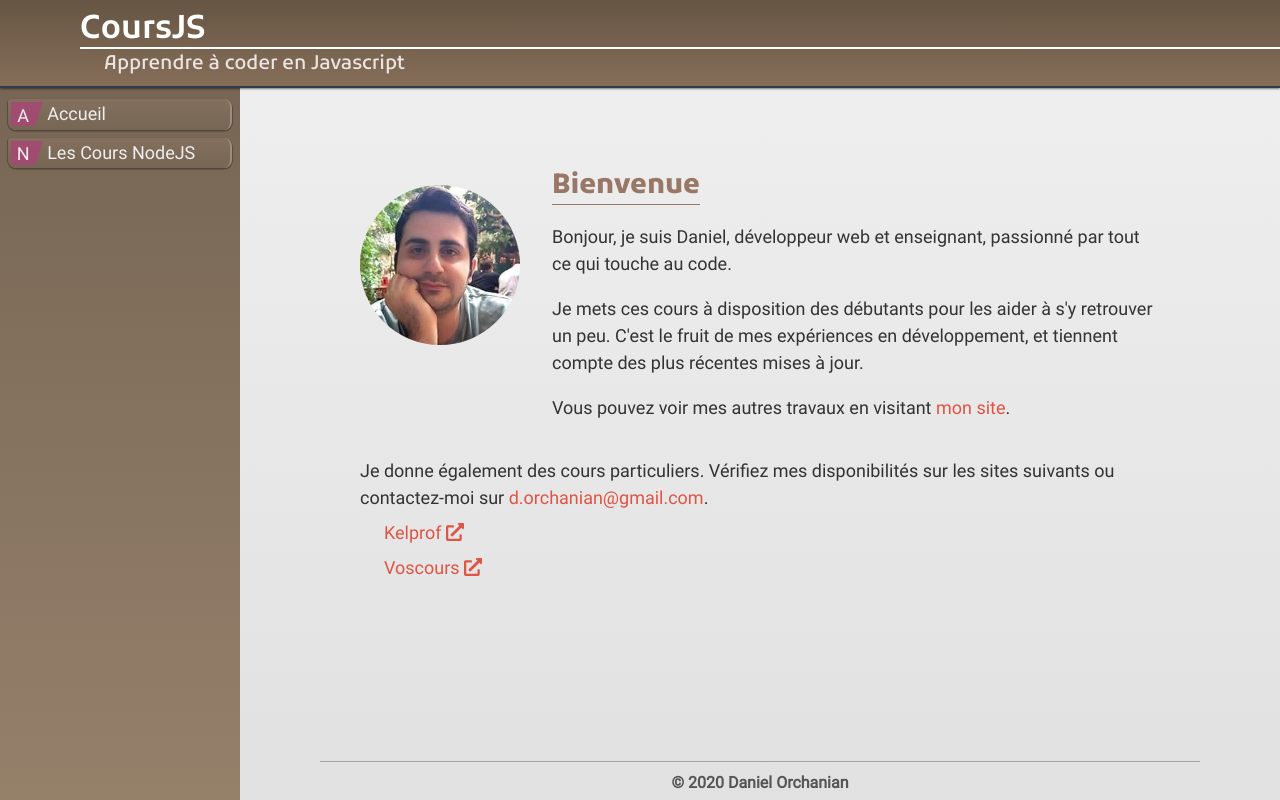
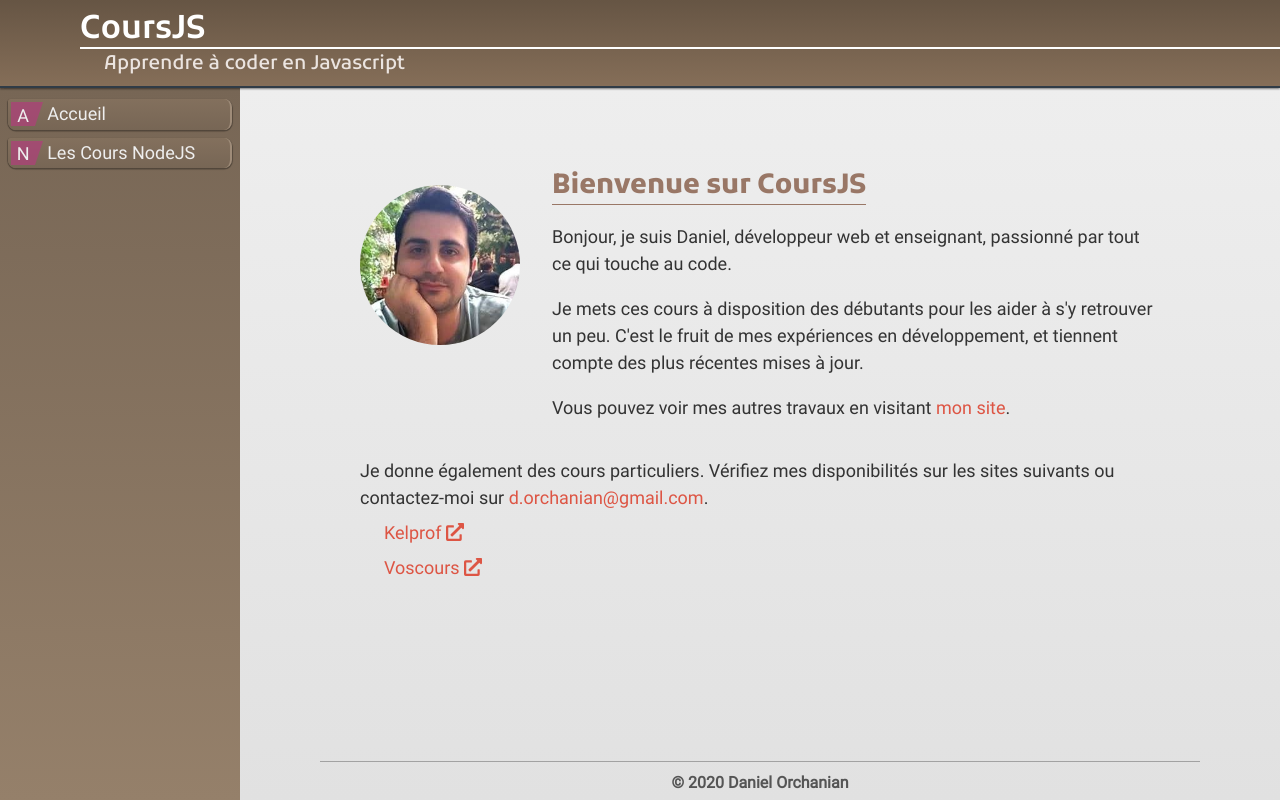
Before and after one commit to do-sieg/portfolio-2020, a Next.js app: page /lessons in a window 1280 px wide. Built offline with nearby package versions, Linux system fonts and the light colour scheme.

Commit message:
Added lessons to showcased projects

```diff
--- a/components/LessonAuthor.js
+++ b/components/LessonAuthor.js
@@ -11,7 +11,7 @@ export function LessonAuthor({ noBorder, altHeading }) {
                 </div>
 
                 <div className="author-bio-block">
-                    <h2>{altHeading ? "Bienvenue" : "À propos de l'auteur"}</h2>
+                    <h2>{altHeading ? altHeading : "À propos de l'auteur"}</h2>
                     <p>Bonjour, je suis Daniel, développeur web et enseignant, passionné par tout ce qui touche au code.</p>
                     <p>
                         Je mets ces cours à disposition des débutants pour les aider à s'y retrouver un peu. C'est le fruit de mes expériences en développement, et tiennent compte des plus récentes mises à jour.
--- a/pages/lessons/index.js
+++ b/pages/lessons/index.js
@@ -5,7 +5,7 @@ import { LSN_TITLE, LSN_SUBTITLE } from "../../config/constants";
 export default function Lessons() {
     return (
         <LessonsLayout className="lesson-page" headTitle={`${LSN_TITLE} - ${LSN_SUBTITLE}`}>
-            <LessonAuthor noBorder altHeading />
+            <LessonAuthor noBorder altHeading={`Bienvenue sur ${LSN_TITLE}`} />
         </LessonsLayout>
     );
 }
--- a/public/data/featured.json
+++ b/public/data/featured.json
@@ -1,5 +1,9 @@
 {
     "home": [
+        {
+            "collection": "projects",
+            "id": "coursjs"
+        },
         {
             "collection": "projects",
             "id": "saleth"
```
Also changed, not shown: public/data/projects.json (+12 -0 lines), public/images/projects/coursjs.jpg (added), public/images/projects/coursjs_hover.jpg (added).
